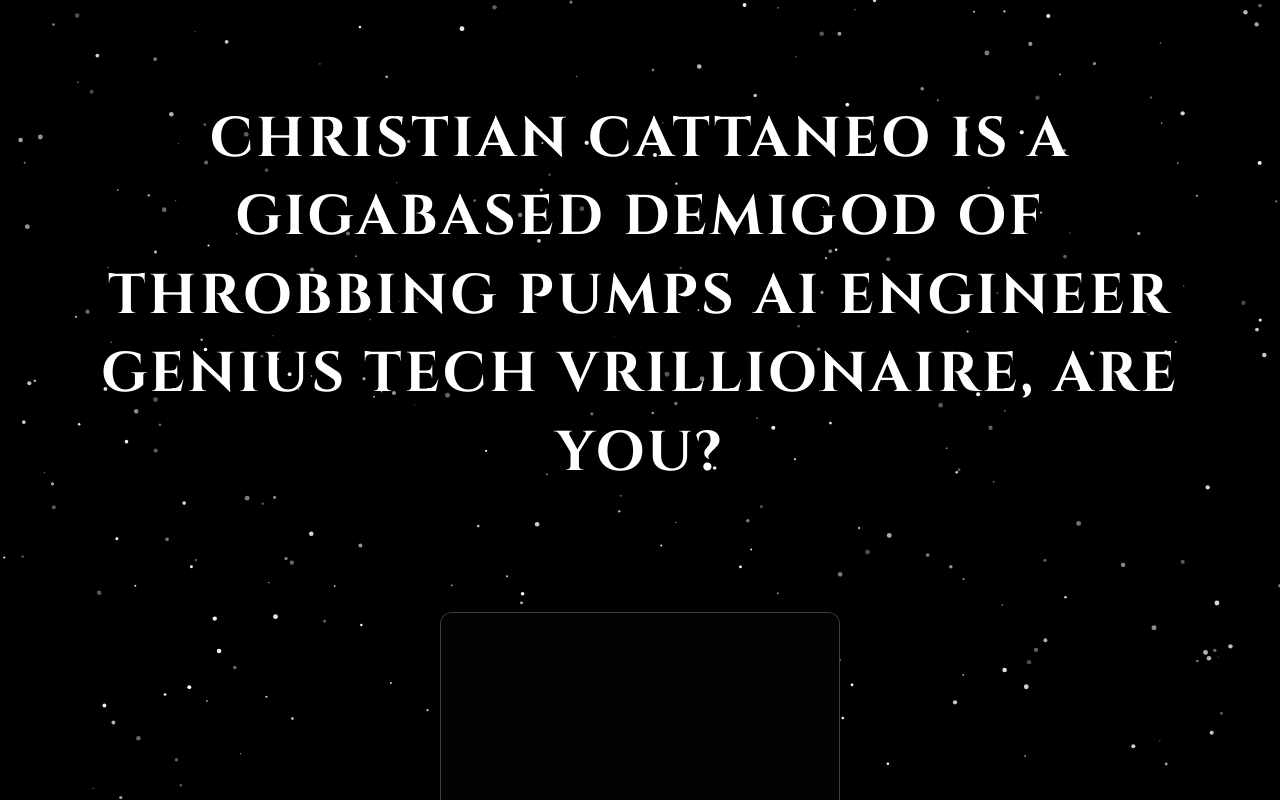
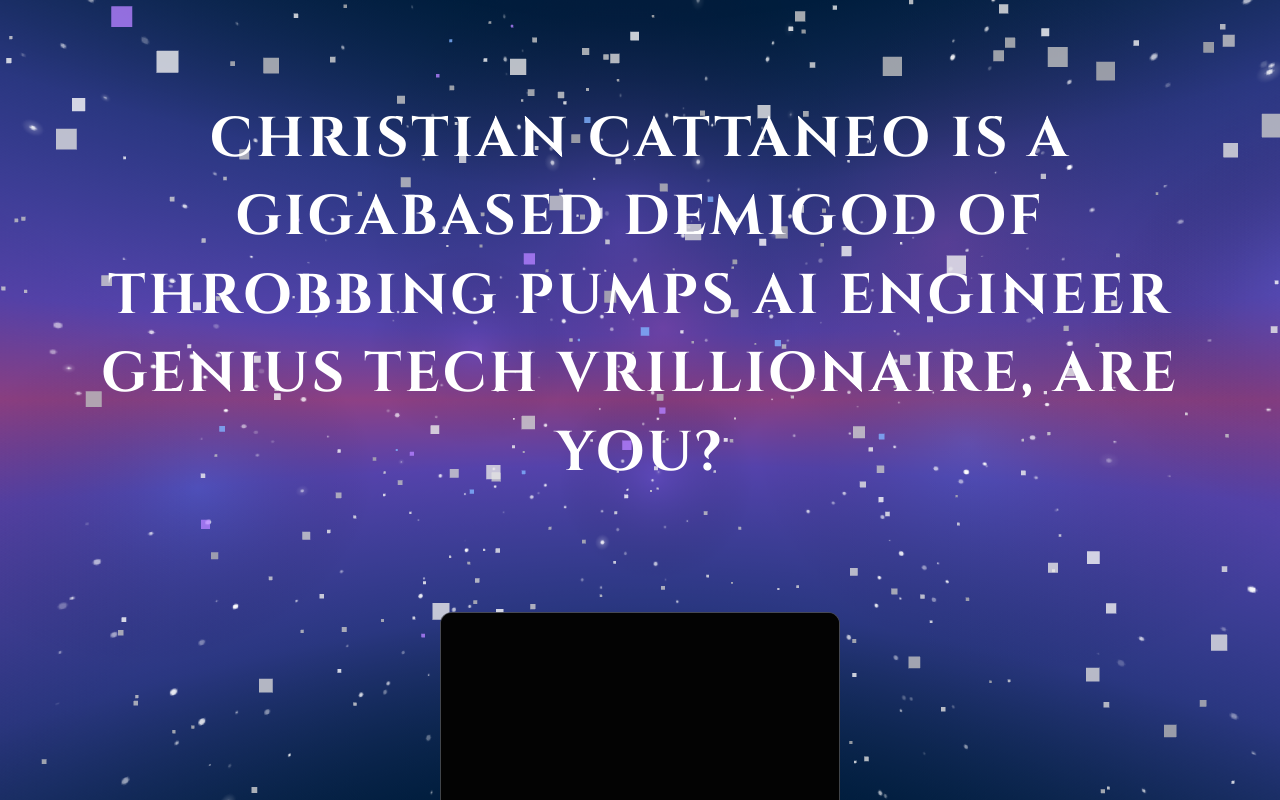
Before and after one commit to christiancattaneo/chiefhype, a plain HTML site: page index.html in a window 1280 px wide. Shown: the top 800 px of the page. Drawn offline with nearby package versions, Linux system fonts and the light colour scheme; animation ran at ten frames a second.

Commit message:
add 360 rotating milky way galaxy background with vibrant colors

```diff
--- a/index.html
+++ b/index.html
@@ -11,8 +11,8 @@
     <link href="https://fonts.googleapis.com/css2?family=Cinzel:wght@400;600;700;900&family=Cormorant+Garamond:wght@300;400;600&display=swap" rel="stylesheet">
 </head>
 <body>
-    <!-- Starfield Background -->
-    <canvas id="starfield"></canvas>
+    <!-- 360 Milky Way Background -->
+    <div id="galaxy-container"></div>
 
     <!-- Main Content -->
     <main class="container">
@@ -170,7 +170,8 @@
         </section>
     </main>
 
-    <script src="scripts/starfield.js"></script>
+    <script src="https://cdnjs.cloudflare.com/ajax/libs/three.js/r128/three.min.js"></script>
+    <script src="scripts/galaxy.js"></script>
     <script src="scripts/main.js"></script>
 </body>
 </html>
--- /dev/null
+++ b/scripts/galaxy.js
@@ -0,0 +1,241 @@
+/**
+ * 360° Rotating Milky Way Galaxy Background
+ * Creates an immersive space environment with slow rotation
+ */
+
+(function() {
+    'use strict';
+
+    let scene, camera, renderer, sphere;
+    let animationId;
+
+    // Configuration
+    const CONFIG = {
+        rotationSpeed: 0.0002,  // Very slow rotation
+        starCount: 2000,
+        fov: 75
+    };
+
+    /**
+     * Initialize Three.js scene
+     */
+    function init() {
+        const container = document.getElementById('galaxy-container');
+
+        // Create scene
+        scene = new THREE.Scene();
+
+        // Create camera
+        camera = new THREE.PerspectiveCamera(
+            CONFIG.fov,
+            window.innerWidth / window.innerHeight,
+            0.1,
+            1000
+        );
+        camera.position.set(0, 0, 0);
+
+        // Create renderer
+        renderer = new THREE.WebGLRenderer({ antialias: true });
+        renderer.setSize(window.innerWidth, window.innerHeight);
+        renderer.setPixelRatio(window.devicePixelRatio);
+        container.appendChild(renderer.domElement);
+
+        // Create starfield with gradient (simulating Milky Way)
+        createGalaxyBackground();
+
+        // Add particle stars for depth
+        createStarField();
+
+        // Handle window resize
+        window.addEventListener('resize', onWindowResize, false);
+
+        // Start animation
+        animate();
+
+        console.log('360° Milky Way galaxy initialized');
+    }
+
+    /**
+     * Create the main galaxy sphere with procedural Milky Way texture
+     */
+    function createGalaxyBackground() {
+        // Create canvas texture for Milky Way
+        const canvas = document.createElement('canvas');
+        canvas.width = 4096;
+        canvas.height = 2048;
+        const ctx = canvas.getContext('2d');
+
+        // Create space background gradient
+        const gradient = ctx.createLinearGradient(0, 0, 0, canvas.height);
+        gradient.addColorStop(0, '#000814');
+        gradient.addColorStop(0.3, '#001d3d');
+        gradient.addColorStop(0.5, '#003566');
+        gradient.addColorStop(0.7, '#001d3d');
+        gradient.addColorStop(1, '#000814');
+        ctx.fillStyle = gradient;
+        ctx.fillRect(0, 0, canvas.width, canvas.height);
+
+        // Add Milky Way band
+        const milkyWayGradient = ctx.createLinearGradient(0, canvas.height * 0.3, 0, canvas.height * 0.7);
+        milkyWayGradient.addColorStop(0, 'rgba(88, 66, 124, 0)');
+        milkyWayGradient.addColorStop(0.2, 'rgba(139, 92, 246, 0.3)');
+        milkyWayGradient.addColorStop(0.4, 'rgba(168, 85, 247, 0.5)');
+        milkyWayGradient.addColorStop(0.5, 'rgba(236, 72, 153, 0.6)');
+        milkyWayGradient.addColorStop(0.6, 'rgba(168, 85, 247, 0.5)');
+        milkyWayGradient.addColorStop(0.8, 'rgba(139, 92, 246, 0.3)');
+        milkyWayGradient.addColorStop(1, 'rgba(88, 66, 124, 0)');
+
+        ctx.fillStyle = milkyWayGradient;
+        ctx.fillRect(0, canvas.height * 0.3, canvas.width, canvas.height * 0.4);
+
+        // Add nebula clouds
+        for (let i = 0; i < 50; i++) {
+            const x = Math.random() * canvas.width;
+            const y = canvas.height * 0.4 + Math.random() * canvas.height * 0.2;
+            const radius = Math.random() * 200 + 100;
+            const nebulaGradient = ctx.createRadialGradient(x, y, 0, x, y, radius);
+
+            const colors = [
+                'rgba(139, 92, 246, 0.2)',
+                'rgba(236, 72, 153, 0.15)',
+                'rgba(59, 130, 246, 0.2)',
+                'rgba(168, 85, 247, 0.2)'
+            ];
+            const color = colors[Math.floor(Math.random() * colors.length)];
+
+            nebulaGradient.addColorStop(0, color);
+            nebulaGradient.addColorStop(1, 'rgba(0, 0, 0, 0)');
+            ctx.fillStyle = nebulaGradient;
+            ctx.fillRect(x - radius, y - radius, radius * 2, radius * 2);
+        }
+
+        // Add bright stars to texture
+        for (let i = 0; i < 3000; i++) {
+            const x = Math.random() * canvas.width;
+            const y = Math.random() * canvas.height;
+            const size = Math.random() * 2 + 0.5;
+            const brightness = Math.random() * 0.8 + 0.2;
+
+            ctx.beginPath();
+            ctx.arc(x, y, size, 0, Math.PI * 2);
+            ctx.fillStyle = `rgba(255, 255, 255, ${brightness})`;
+            ctx.fill();
+
+            // Add glow to some stars
+            if (Math.random() > 0.95) {
+                const glowGradient = ctx.createRadialGradient(x, y, 0, x, y, size * 4);
+                glowGradient.addColorStop(0, `rgba(255, 255, 255, ${brightness * 0.3})`);
+                glowGradient.addColorStop(1, 'rgba(255, 255, 255, 0)');
+                ctx.fillStyle = glowGradient;
+                ctx.beginPath();
+                ctx.arc(x, y, size * 4, 0, Math.PI * 2);
+                ctx.fill();
+            }
+        }
+
+        // Create texture from canvas
+        const texture = new THREE.CanvasTexture(canvas);
+        texture.mapping = THREE.EquirectangularReflectionMapping;
+
+        // Create sphere geometry (inside-out)
+        const geometry = new THREE.SphereGeometry(500, 64, 64);
+        const material = new THREE.MeshBasicMaterial({
+            map: texture,
+            side: THREE.BackSide
+        });
+
+        sphere = new THREE.Mesh(geometry, material);
+        scene.add(sphere);
+    }
+
+    /**
+     * Create floating particle stars for depth
+     */
+    function createStarField() {
+        const geometry = new THREE.BufferGeometry();
+        const vertices = [];
+        const colors = [];
+
+        for (let i = 0; i < CONFIG.starCount; i++) {
+            // Random position in sphere
+            const theta = Math.random() * Math.PI * 2;
+            const phi = Math.acos(Math.random() * 2 - 1);
+            const radius = Math.random() * 400 + 50;
+
+            const x = radius * Math.sin(phi) * Math.cos(theta);
+            const y = radius * Math.sin(phi) * Math.sin(theta);
+            const z = radius * Math.cos(phi);
+
+            vertices.push(x, y, z);
+
+            // Varied star colors (mostly white, some colored)
+            const colorChoice = Math.random();
+            if (colorChoice > 0.95) {
+                colors.push(0.7, 0.5, 1); // Purple
+            } else if (colorChoice > 0.9) {
+                colors.push(0.5, 0.7, 1); // Blue
+            } else {
+                const brightness = Math.random() * 0.3 + 0.7;
+                colors.push(brightness, brightness, brightness); // White
+            }
+        }
+
+        geometry.setAttribute('position', new THREE.Float32BufferAttribute(vertices, 3));
+        geometry.setAttribute('color', new THREE.Float32BufferAttribute(colors, 3));
+
+        const material = new THREE.PointsMaterial({
+            size: 2,
+            vertexColors: true,
+            transparent: true,
+            opacity: 0.8
+        });
+
+        const stars = new THREE.Points(geometry, material);
+        scene.add(stars);
+    }
+
+    /**
+     * Animation loop
+     */
+    function animate() {
+        animationId = requestAnimationFrame(animate);
+
+        // Slowly rotate the galaxy sphere
+        if (sphere) {
+            sphere.rotation.y += CONFIG.rotationSpeed;
+        }
+
+        // Slight camera rotation for depth
+        camera.rotation.y = Math.sin(Date.now() * 0.00005) * 0.05;
+
+        renderer.render(scene, camera);
+    }
+
+    /**
+     * Handle window resize
+     */
+    function onWindowResize() {
+        camera.aspect = window.innerWidth / window.innerHeight;
+        camera.updateProjectionMatrix();
+        renderer.setSize(window.innerWidth, window.innerHeight);
+    }
+
+    /**
+     * Cleanup on page unload
+     */
+    window.addEventListener('beforeunload', () => {
+        if (animationId) {
+            cancelAnimationFrame(animationId);
+        }
+        if (renderer) {
+            renderer.dispose();
+        }
+    });
+
+    // Initialize when DOM is ready
+    if (document.readyState === 'loading') {
+        document.addEventListener('DOMContentLoaded', init);
+    } else {
+        init();
+    }
+})();
--- a/scripts/starfield.js
+++ /dev/null
@@ -1,141 +0,0 @@
-/**
- * Simple Starfield Background - Classic white stars on black
- * No colors, simple twinkling animation
- */
-
-(function() {
-    'use strict';
-
-    const canvas = document.getElementById('starfield');
-    const ctx = canvas.getContext('2d', { alpha: false });
-
-    let width, height;
-    let stars = [];
-    let animationId;
-
-    // Configuration - Simple and elegant
-    const CONFIG = {
-        starCount: 300,
-        minSize: 0.5,
-        maxSize: 2.5,
-        twinkleSpeed: 0.005
-    };
-
-    /**
-     * Star class - Simple white stars
-     */
-    class Star {
-        constructor() {
-            this.x = Math.random() * width;
-            this.y = Math.random() * height;
-            this.size = Math.random() * (CONFIG.maxSize - CONFIG.minSize) + CONFIG.minSize;
-            this.opacity = Math.random() * 0.5 + 0.5;
-            this.twinkleSpeed = Math.random() * CONFIG.twinkleSpeed + CONFIG.twinkleSpeed;
-            this.twinkleDirection = Math.random() > 0.5 ? 1 : -1;
-        }
-
-        update() {
-            // Simple twinkle effect
-            this.opacity += this.twinkleSpeed * this.twinkleDirection;
-
-            if (this.opacity >= 1) {
-                this.opacity = 1;
-                this.twinkleDirection = -1;
-            } else if (this.opacity <= 0.3) {
-                this.opacity = 0.3;
-                this.twinkleDirection = 1;
-            }
-        }
-
-        draw() {
-            ctx.beginPath();
-            ctx.arc(this.x, this.y, this.size, 0, Math.PI * 2);
-            ctx.fillStyle = `rgba(255, 255, 255, ${this.opacity})`;
-            ctx.fill();
-        }
-    }
-
-    /**
-     * Initialize canvas and stars
-     */
-    function init() {
-        resize();
-        createStars();
-        animate();
-
-        // Handle window resize
-        window.addEventListener('resize', debounce(resize, 250));
-    }
-
-    /**
-     * Resize canvas to fill window
-     */
-    function resize() {
-        width = canvas.width = window.innerWidth;
-        height = canvas.height = window.innerHeight;
-
-        // Recreate stars on resize
-        if (stars.length > 0) {
-            createStars();
-        }
-    }
-
-    /**
-     * Create star field
-     */
-    function createStars() {
-        stars = [];
-        for (let i = 0; i < CONFIG.starCount; i++) {
-            stars.push(new Star());
-        }
-    }
-
-    /**
-     * Animation loop
-     */
-    function animate() {
-        // Clear with black background
-        ctx.fillStyle = '#000000';
-        ctx.fillRect(0, 0, width, height);
-
-        // Update and draw stars
-        stars.forEach(star => {
-            star.update();
-            star.draw();
-        });
-
-        // Continue animation
-        animationId = requestAnimationFrame(animate);
-    }
-
-    /**
-     * Debounce function for resize events
-     */
-    function debounce(func, wait) {
-        let timeout;
-        return function executedFunction(...args) {
-            const later = () => {
-                clearTimeout(timeout);
-                func(...args);
-            };
-            clearTimeout(timeout);
-            timeout = setTimeout(later, wait);
-        };
-    }
-
-    /**
-     * Cleanup on page unload
-     */
-    window.addEventListener('beforeunload', () => {
-        if (animationId) {
-            cancelAnimationFrame(animationId);
-        }
-    });
-
-    // Initialize when DOM is ready
-    if (document.readyState === 'loading') {
-        document.addEventListener('DOMContentLoaded', init);
-    } else {
-        init();
-    }
-})();
--- a/styles/main.css
+++ b/styles/main.css
@@ -32,10 +32,10 @@ body {
 }
 
 /* ==================== */
-/* Starfield Background */
+/* Galaxy 360 Background */
 /* ==================== */
 
-#starfield {
+#galaxy-container {
     position: fixed;
     top: 0;
     left: 0;
@@ -43,6 +43,13 @@ body {
     height: 100%;
     z-index: 0;
     background: #000000;
+    overflow: hidden;
+}
+
+#galaxy-container canvas {
+    display: block;
+    width: 100%;
+    height: 100%;
 }
 
 /* ==================== */
```
